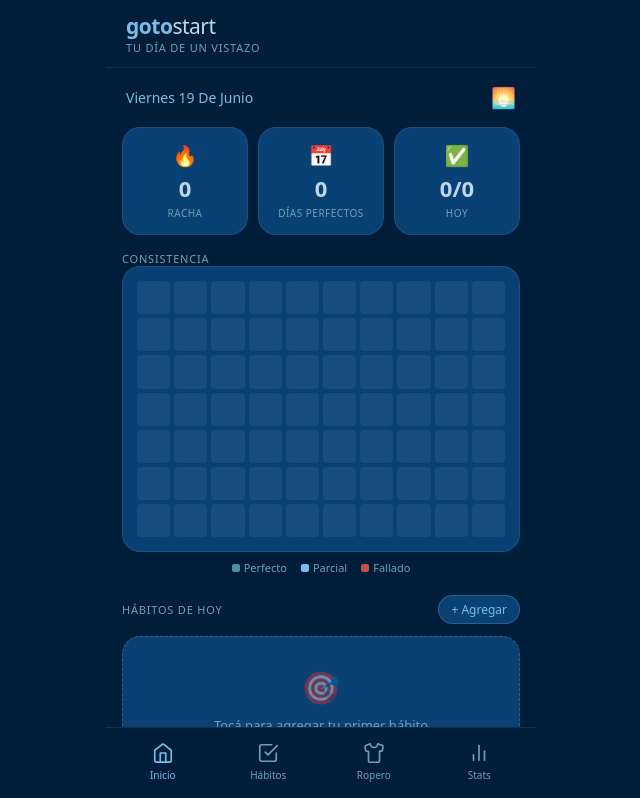
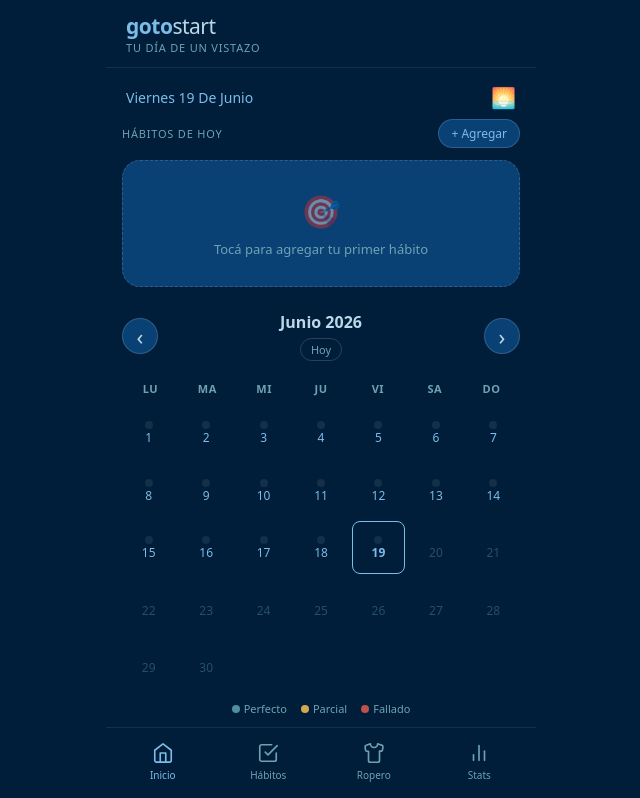
Before and after one commit to juanignacioG12/mi-ropero-app, a React (Vite) app: page /inicio in a window 1280 px wide. Shown: the top 798 px of the page, without its empty margins (319-959 px from the left). Built offline with nearby package versions, Linux system fonts and the light colour scheme.

Commit message:
Calendario real en pantalla de inicio

```diff
--- a/src/pages/HomePage.jsx
+++ b/src/pages/HomePage.jsx
@@ -4,40 +4,27 @@
 import { es } from 'date-fns/locale'
 import AddHabitModal from '../components/AddHabitModal'
 import AddClothingModal from '../components/AddClothingModal'
+import HabitCalendar from '../components/HabitCalendar'
 import toast from 'react-hot-toast'
 import styles from './HomePage.module.css'
 
 export default function HomePage() {
   const habits             = useStore((s) => s.habits)
   const clothes            = useStore((s) => s.clothes)
-  const outfits            = useStore((s) => s.outfits)
+  const outfits             = useStore((s) => s.outfits)
   const getTodayRecords    = useStore((s) => s.getTodayRecords)
   const toggleHabit        = useStore((s) => s.toggleHabit)
-  const getCurrentStreak   = useStore((s) => s.getCurrentStreak)
-  const getTotalCompletedDays = useStore((s) => s.getTotalCompletedDays)
-  const getCalendarData    = useStore((s) => s.getCalendarData)
   const wearOutfit         = useStore((s) => s.wearOutfit)
 
-  const [showHabit, setShowHabit]   = useState(false)
-  const [showCloth, setShowCloth]   = useState(false)
+  const [showHabit, setShowHabit] = useState(false)
+  const [showCloth, setShowCloth] = useState(false)
 
   const todayRecords  = getTodayRecords()
-  const streak        = getCurrentStreak()
-  const totalDays     = getTotalCompletedDays()
-  const calendarData  = getCalendarData()
   const today         = format(new Date(), "EEEE d 'de' MMMM", { locale: es })
 
-  const activeHabits  = habits.filter((h) => h.active)
-  const completedToday = activeHabits.filter((h) => todayRecords[h.id]?.status === 'completed').length
-  const topCloth      = [...clothes].sort((a, b) => b.uses - a.uses)[0]
-  const lastOutfit    = outfits[0]
-
-  const calendarColors = {
-    perfect: '#4E8EA2',
-    partial: '#7BBDE8',
-    missed:  '#c0504a',
-    empty:   'rgba(189,216,233,0.08)',
-  }
+  const activeHabits   = habits.filter((h) => h.active)
+  const topCloth       = [...clothes].sort((a, b) => b.uses - a.uses)[0]
+  const lastOutfit      = outfits[0]
 
   return (
     <div className={styles.page}>
@@ -45,45 +32,6 @@
       <div className={styles.dateBar}>
         <div className={styles.dateText}>{today}</div>
         <div className={styles.dateEmoji}>🌅</div>
-      </div>
-
-      {/* ── Stats rápidas ── */}
-      <div className={styles.statsRow}>
-        <div className={styles.statCard}>
-          <div className={styles.statIcon}>🔥</div>
-          <div className={styles.statNum}>{streak}</div>
-          <div className={styles.statLabel}>Racha</div>
-        </div>
-        <div className={styles.statCard}>
-          <div className={styles.statIcon}>📅</div>
-          <div className={styles.statNum}>{totalDays}</div>
-          <div className={styles.statLabel}>Días perfectos</div>
-        </div>
-        <div className={styles.statCard}>
-          <div className={styles.statIcon}>✅</div>
-          <div className={styles.statNum}>{completedToday}/{activeHabits.length}</div>
-          <div className={styles.statLabel}>Hoy</div>
-        </div>
-      </div>
-
-      {/* ── Calendario ── */}
-      <div className={styles.section}>
-        <div className={styles.sectionTitle}>Consistencia</div>
-        <div className={styles.calendar}>
-          {calendarData.map((day, i) => (
-            <div
-              key={i}
-              className={styles.calDay}
-              style={{ background: calendarColors[day.status] }}
-              title={`${day.date}: ${day.status}`}
-            />
-          ))}
-        </div>
-        <div className={styles.calLegend}>
-          <span><span className={styles.legDot} style={{background:'#4E8EA2'}}/>Perfecto</span>
-          <span><span className={styles.legDot} style={{background:'#7BBDE8'}}/>Parcial</span>
-          <span><span className={styles.legDot} style={{background:'#c0504a'}}/>Fallado</span>
-        </div>
       </div>
 
       {/* ── Hábitos de hoy ── */}
@@ -100,8 +48,8 @@
         ) : (
           <div className={styles.habitList}>
             {activeHabits.map((h) => {
-              const record  = todayRecords[h.id]
-              const done    = record?.status === 'completed'
+              const record = todayRecords[h.id]
+              const done   = record?.status === 'completed'
               return (
                 <div
                   key={h.id}
@@ -117,6 +65,9 @@
           </div>
         )}
       </div>
+
+      {/* ── Calendario de consistencia ── */}
+      <HabitCalendar />
 
       {/* ── Outfit del día ── */}
       <div className={styles.section}>
```
